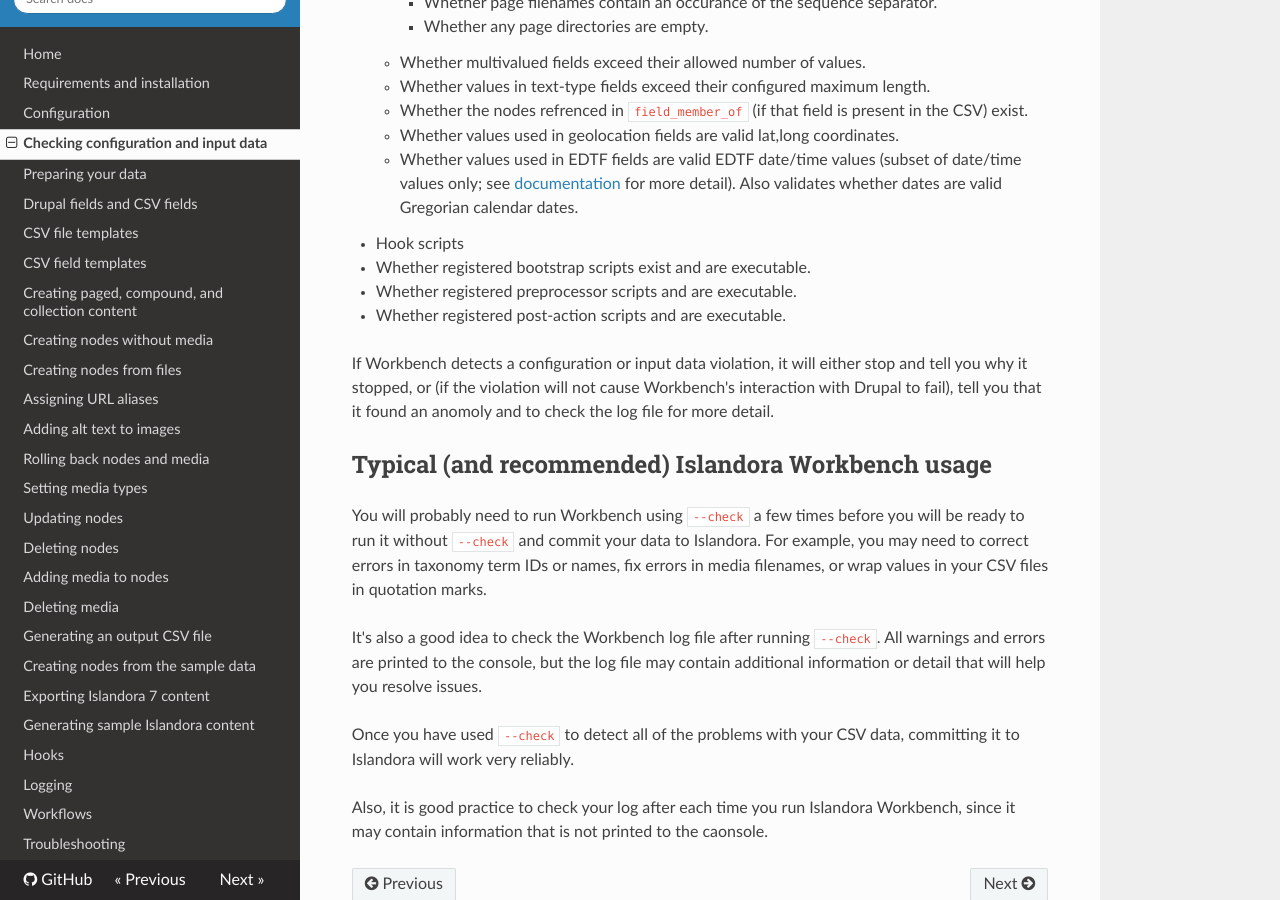
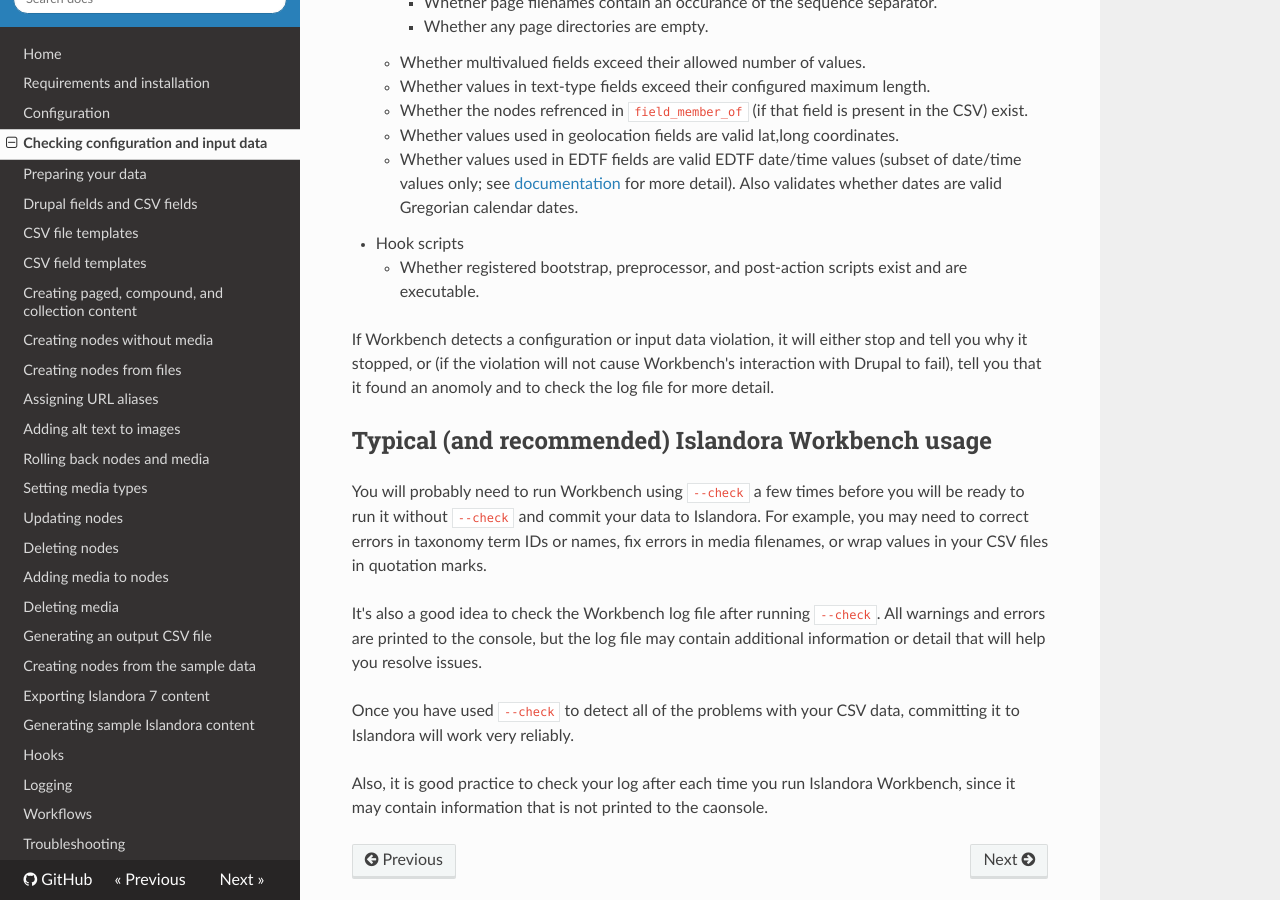
Before and after one commit to mjordan/islandora_workbench_docs, an MkDocs documentation site: the page built from docs/check.md, in a window 1280 px wide and 900 px high, scrolled down 1890 px. Built offline with MkDocs 1.6.1, drawn with Linux system fonts in a browser that asks for light colours; nearby versions of some CDN libraries; old or Windows-style settings are respelled for this version of MkDocs.

Commit message:
Cleaned up docs on hook scripts on --check.

```diff
--- a/docs/check.md
+++ b/docs/check.md
@@ -52,9 +52,7 @@
     * Whether values used in geolocation fields are valid lat,long coordinates.
     * Whether values used in EDTF fields are valid EDTF date/time values (subset of date/time values only; see [documentation](https://mjordan.github.io/islandora_workbench_docs/fields/#field-types) for more detail). Also validates whether dates are valid Gregorian calendar dates.
 * Hook scripts
-  * Whether registered bootstrap scripts exist and are executable.
-  * Whether registered preprocessor scripts and are executable.
-  * Whether registered post-action scripts and are executable.
+    * Whether registered bootstrap, preprocessor, and post-action scripts exist and are executable.
 
 If Workbench detects a configuration or input data violation, it will either stop and tell you why it stopped, or (if the violation will not cause Workbench's interaction with Drupal to fail), tell you that it found an anomoly and to check the log file for more detail.
 
```
Also changed, not shown: site/check/index.html, site/index.html.
